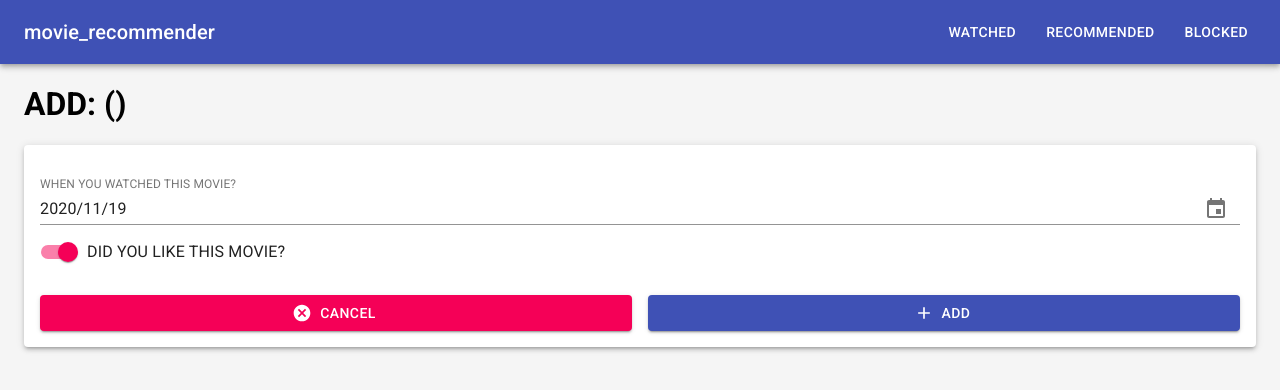
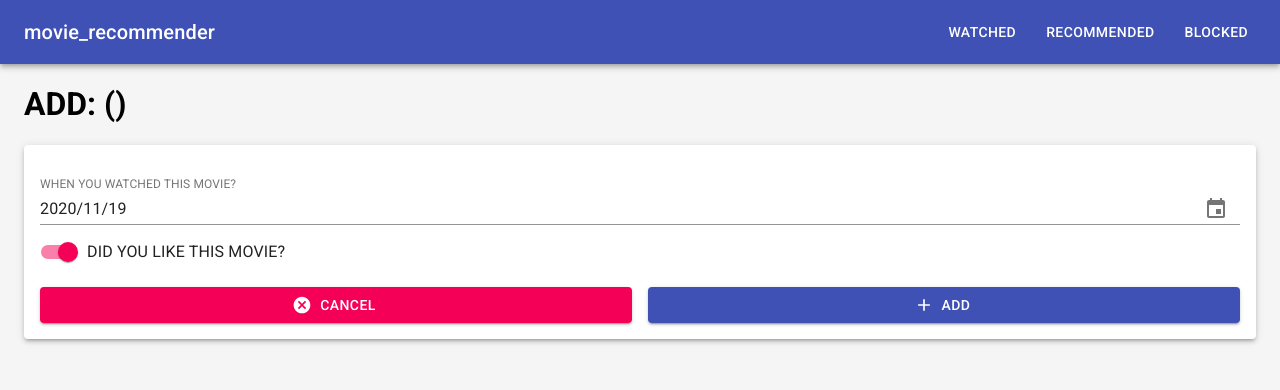
Before and after one commit to aronkst/movie_recommender_react, a React (Create React App) app: page /add in a window 1280 px wide. Shown: the top 390 px of the page. Built offline with nearby package versions, Linux system fonts and the light colour scheme.

Commit message:
fix margin form add

```diff
--- a/src/containers/Add/Add.js
+++ b/src/containers/Add/Add.js
@@ -20,7 +20,7 @@ import Aux from './../../hoc/Aux/Aux';
 
 const useStyles = makeStyles((_) => ({
   buttons: {
-    marginTop: '1em',
+    marginTop: '0.5em',
   }
 }));
 
```
